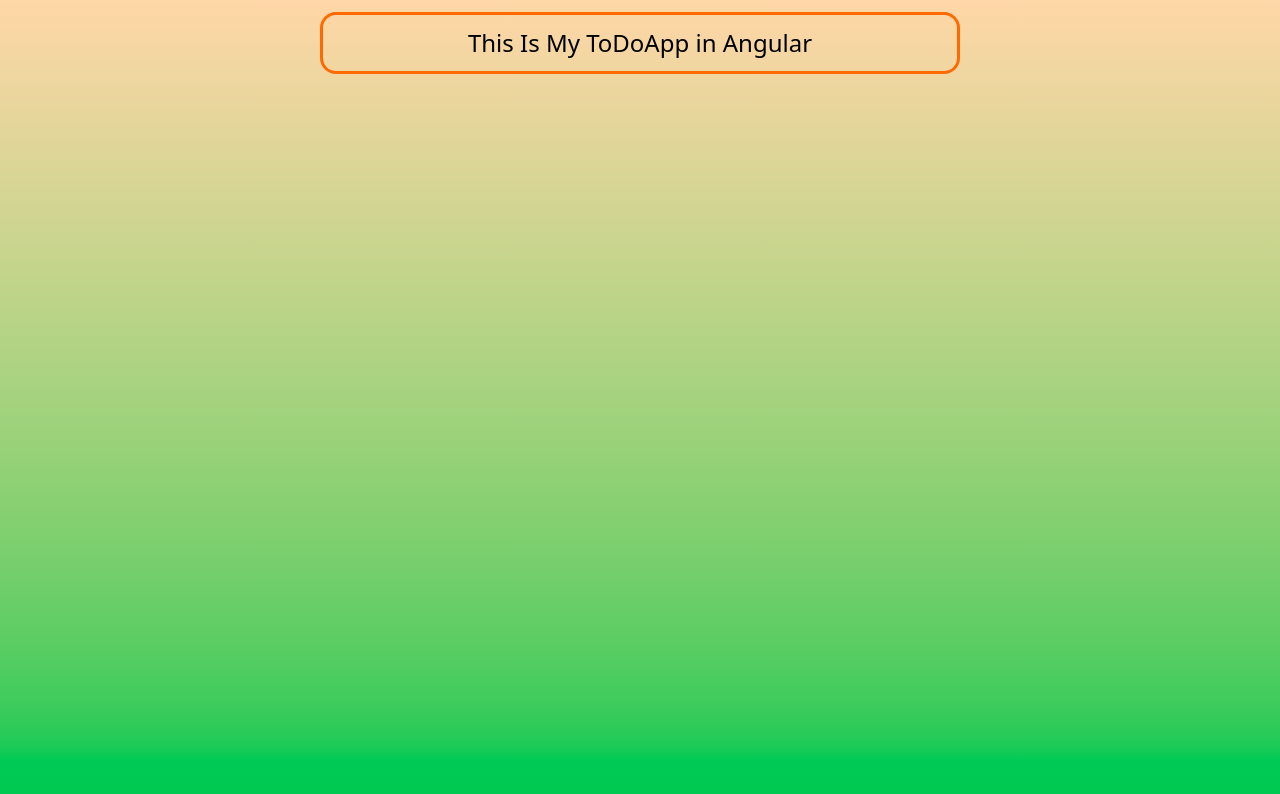
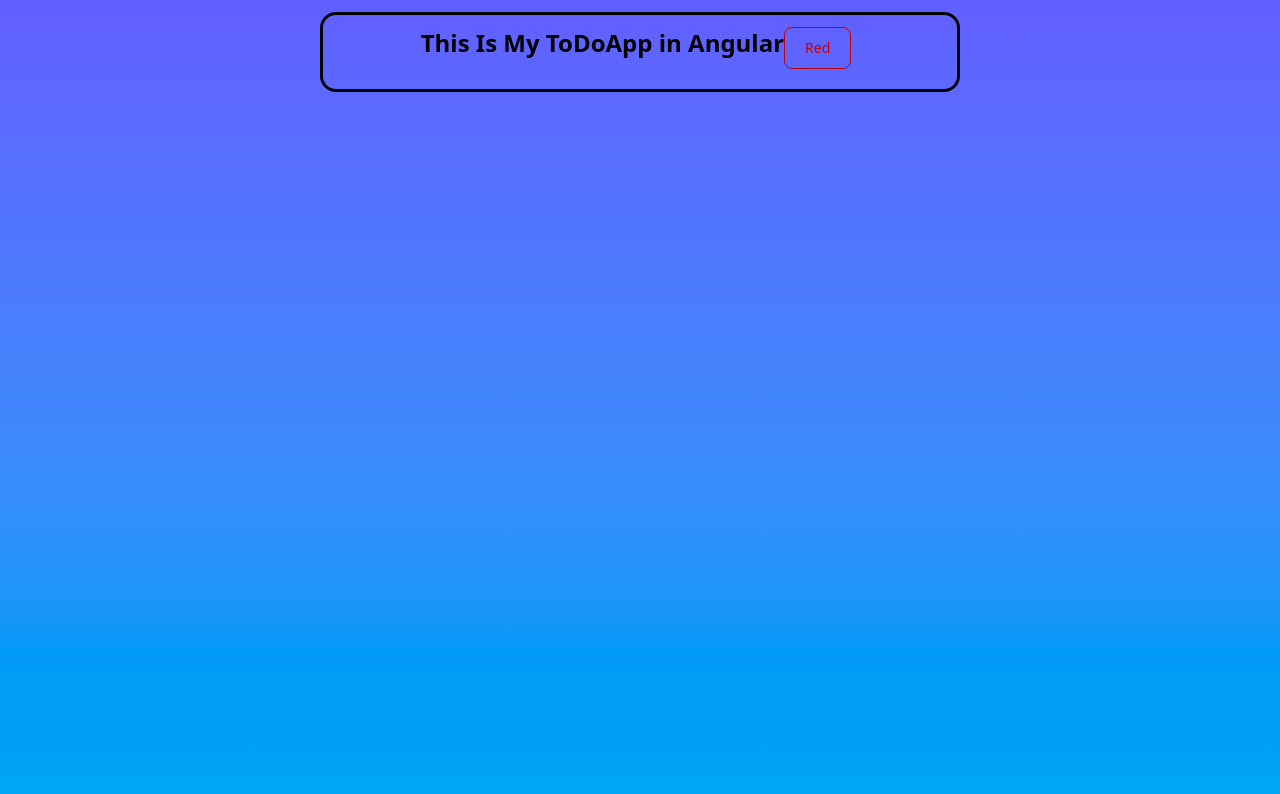
Before and after one commit to ErnAbr/Angular-Projects, an Angular app in the folder ToDoApp/: page / in a window 1280 px wide. Shown: the top 794 px of the page. Built offline with nearby package versions, Linux system fonts and the light colour scheme.

Commit message:
dynamic css button component

```diff
--- a/ToDoApp/src/app/app.ts
+++ b/ToDoApp/src/app/app.ts
@@ -1,9 +1,11 @@
 import { Component } from '@angular/core';
+import { Button } from './components/Button/Button';
 
 @Component({
   selector: 'app-root',
   templateUrl: './templates/main.html',
-  imports: [],
+  imports: [Button],
+  standalone: true,
 })
 export class App {
   name = 'Ernestas';
--- /dev/null
+++ b/ToDoApp/src/app/components/Button/Button.ts
@@ -0,0 +1,25 @@
+import { NgClass } from '@angular/common';
+import { Component, Input } from '@angular/core';
+
+@Component({
+  selector: 'app-button',
+  templateUrl: './button.html',
+  imports: [NgClass],
+})
+export class Button {
+  @Input() isRed = true;
+
+  getButtonStyles() {
+    if (this.isRed == true) {
+      return this.redButton;
+    } else {
+      return this.purpbleButton;
+    }
+  }
+
+  redButton =
+    'text-red-700 hover:text-white border border-red-700 hover:bg-red-800 focus:ring-4 focus:outline-none focus:ring-red-300 font-medium rounded-lg text-sm px-5 py-2.5 text-center me-2 mb-2 dark:border-red-500 dark:text-red-500 dark:hover:text-white dark:hover:bg-red-600 dark:focus:ring-red-900';
+
+  purpbleButton =
+    'text-purple-700 hover:text-white border border-purple-700 hover:bg-purple-800 focus:ring-4 focus:outline-none focus:ring-purple-300 font-medium rounded-lg text-sm px-5 py-2.5 text-center me-2 mb-2 dark:border-purple-400 dark:text-purple-400 dark:hover:text-white dark:hover:bg-purple-500 dark:focus:ring-purple-900';
+}
--- /dev/null
+++ b/ToDoApp/src/app/components/Button/button.html
@@ -0,0 +1 @@
+<button type="button" [ngClass]="getButtonStyles()">Red</button>
--- a/ToDoApp/src/app/templates/main.html
+++ b/ToDoApp/src/app/templates/main.html
@@ -1,7 +1,8 @@
-<section class="h-screen bg-gradient-to-b from-orange-200 to-green-500 fixed w-full">
+<section class="h-screen bg-gradient-to-t from-sky-500 to-indigo-500 fixed w-full">
   <div
-    class="flex mt-3 p-3 w-1/2 justify-center place-self-center border-3 rounded-2xl border-orange-500"
+    class="flex mt-3 p-3 w-1/2 justify-center place-self-center border-3 rounded-2xl border-black-500"
   >
-    <h1 class="text-2xl">This Is My ToDoApp in Angular</h1>
+    <h1 class="text-2xl font-black">This Is My ToDoApp in Angular</h1>
+    <app-button />
   </div>
 </section>
```
